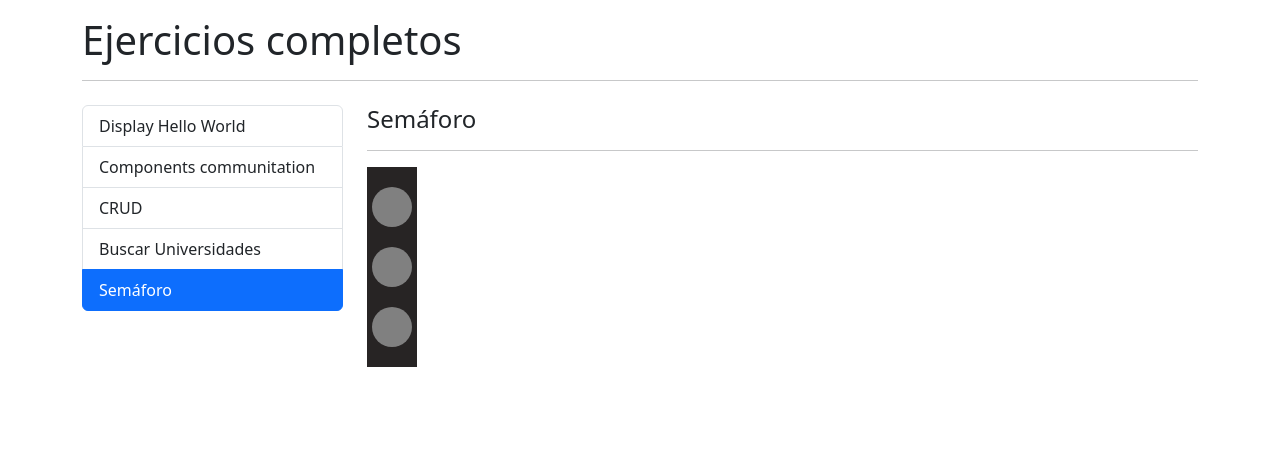
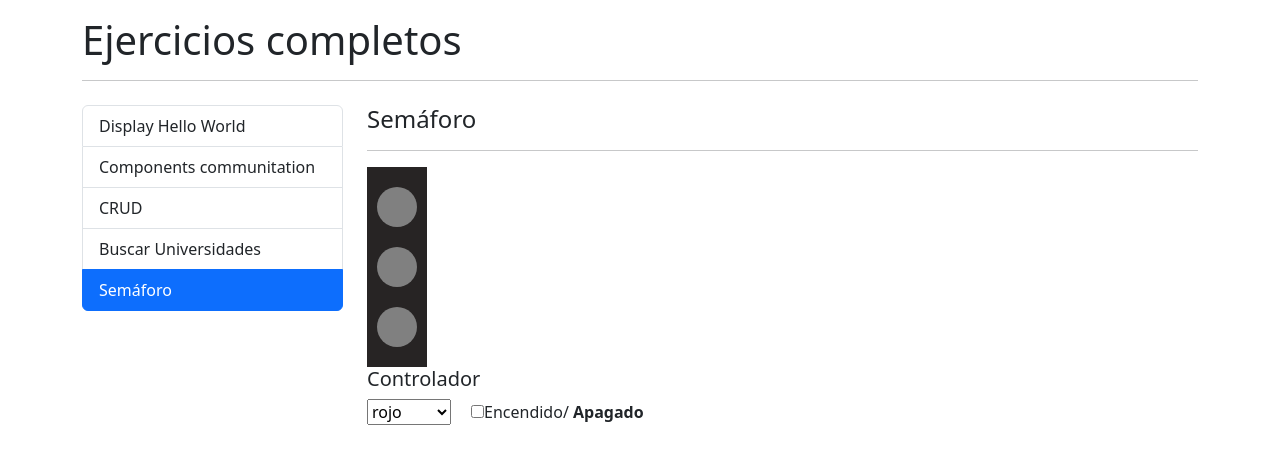
Before and after one commit to lpozfdez/EjerciciosAngular, an Angular app: page /lightSwitch in a window 1280 px wide. Shown: the top 464 px of the page. Built offline with nearby package versions, Linux system fonts and the light colour scheme.

Commit message:
Semáforo con animaciones ok y encendido y apagado

```diff
--- a/src/app/app.module.ts
+++ b/src/app/app.module.ts
@@ -11,6 +11,7 @@ import { SharedModule } from './shared/shared.module';
 import { ComunicationModule } from './comunication/comunication.module';
 import { CrudModule } from './crud/crud.module';
 import { SearchUniversityModule } from './search-university/search-university.module';
+import { LightSwitchModule } from './light-switch/light-switch.module';
 
 @NgModule({
   declarations: [
@@ -18,6 +19,7 @@ import { SearchUniversityModule } from './search-university/search-university.mo
   ],
   imports: [
     BrowserModule,
+    FormsModule,
     AppRoutingModule,
     DisplayModule,
     SharedModule,
@@ -26,7 +28,8 @@ import { SearchUniversityModule } from './search-university/search-university.mo
     SearchUniversityModule,
     FormsModule,
     ReactiveFormsModule,
-    HttpClientModule
+    HttpClientModule,
+    LightSwitchModule
   ],
   providers: [],
   bootstrap: [AppComponent]
--- a/src/app/light-switch/components/controler/controler.component.css
+++ b/src/app/light-switch/components/controler/controler.component.css
@@ -0,0 +1,12 @@
+.espaciador{
+  margin-left: 10px;
+  margin-right: 10px;
+}
+
+.bold-text {
+  font-weight: bold;
+}
+
+.normal-text {
+  font-weight: normal;
+}
--- a/src/app/light-switch/components/controler/controler.component.html
+++ b/src/app/light-switch/components/controler/controler.component.html
@@ -1 +1,18 @@
-<p>controler works!</p>
+<h5>Controlador</h5>
+
+<div class="col-12">
+
+  <select name="color" id="color">
+    <option value="rojo">rojo</option>
+    <option value="amarillo">amarillo</option>
+    <option value="verde">verde</option>
+  </select>
+
+  <span class="espaciador"></span>
+
+  <input type="checkbox" [(ngModel)]="isOn" (change)="onCheckboxChange()">
+  <label [ngClass]="{'bold-text': isOn, 'normal-text': !isOn}" for="">Encendido</label>/
+  <label [ngClass]="{'bold-text': !isOn, 'normal-text': isOn}" for="">Apagado</label>
+
+
+</div>
--- a/src/app/light-switch/components/controler/controler.component.ts
+++ b/src/app/light-switch/components/controler/controler.component.ts
@@ -1,10 +1,17 @@
-import { Component } from '@angular/core';
+import { Component, EventEmitter, Output } from '@angular/core';
 
 @Component({
-  selector: 'app-controler',
+  selector: 'lightSwitch-controler',
   templateUrl: './controler.component.html',
   styleUrls: ['./controler.component.css']
 })
 export class ControlerComponent {
 
+  @Output() isOnChange = new EventEmitter<boolean>();
+  public isOn:boolean = false;
+
+  onCheckboxChange() {
+    this.isOnChange.emit(this.isOn);
+  }
+
 }
--- a/src/app/light-switch/components/light-switch/light-switch.component.css
+++ b/src/app/light-switch/components/light-switch/light-switch.component.css
@@ -1,5 +1,5 @@
-.box{
-  width: 50px;
+.lightSwitch{
+  width: 60px;
   height: 200px;
   background-color: rgb(39, 36, 36);
   display: flex;
@@ -13,4 +13,35 @@
   height: 40px;
   border-radius: 100px;
   background-color: grey;
+  transition: background-color 0.5s ease, box-shadow 0.5s ease;
+
 }
+
+.red {
+  animation: changeColor1 6s infinite;
+}
+
+.yellow {
+  animation: changeColor2 6s infinite;
+}
+
+.green {
+  animation: changeColor3 6s infinite;
+}
+
+
+@keyframes changeColor1 {
+  0%, 50% { background-color: red; box-shadow: 0 0 20px 10px red;}
+  50.1%, 100% { background-color: gray;box-shadow: none; }
+}
+
+@keyframes changeColor2 {
+  0%, 50% { background-color: gray;box-shadow: none;}
+  50.1%, 75% { background-color: yellow; box-shadow: 0 0 20px 10px yellow;}
+  75.1%, 100% { background-color: gray;box-shadow: none;}
+}
+
+@keyframes changeColor3 {
+  0%, 75% { background-color: gray; box-shadow: none;}
+  75.1%, 100% { background-color: rgb(23, 243, 23); box-shadow: 0 0 20px 10px rgb(8, 238, 8);}
+}
--- a/src/app/light-switch/components/light-switch/light-switch.component.html
+++ b/src/app/light-switch/components/light-switch/light-switch.component.html
@@ -1,9 +1,12 @@
 <h4>Semáforo</h4>
 <hr>
-<div class="box">
 
-  <div class="light" ></div>
-  <div class="light" ></div>
-  <div class="light" ></div>
+<div class="lightSwitch">
+
+  <div class="light" [ngClass]="{'red': isOn}"></div>
+  <div class="light" [ngClass]="{'yellow': isOn}"></div>
+  <div class="light" [ngClass]="{'green': isOn}"></div>
 
 </div>
+
+<lightSwitch-controler (isOnChange)="onIsOnChange($event)" ></lightSwitch-controler>
--- a/src/app/light-switch/components/light-switch/light-switch.component.ts
+++ b/src/app/light-switch/components/light-switch/light-switch.component.ts
@@ -7,4 +7,10 @@ import { Component } from '@angular/core';
 })
 export class LightSwitchComponent {
 
+  public isOn: boolean = false;
+
+  onIsOnChange(value: boolean) {
+    this.isOn = value;
+  }
+
 }
--- a/src/app/light-switch/light-switch.module.ts
+++ b/src/app/light-switch/light-switch.module.ts
@@ -2,6 +2,7 @@ import { NgModule } from '@angular/core';
 import { CommonModule } from '@angular/common';
 import { ControlerComponent } from './components/controler/controler.component';
 import { LightSwitchComponent } from './components/light-switch/light-switch.component';
+import { FormsModule } from '@angular/forms';
 
 
 
@@ -11,7 +12,8 @@ import { LightSwitchComponent } from './components/light-switch/light-switch.com
     ControlerComponent
   ],
   imports: [
-    CommonModule
+    CommonModule,
+    FormsModule
   ]
 })
 export class LightSwitchModule { }
```
